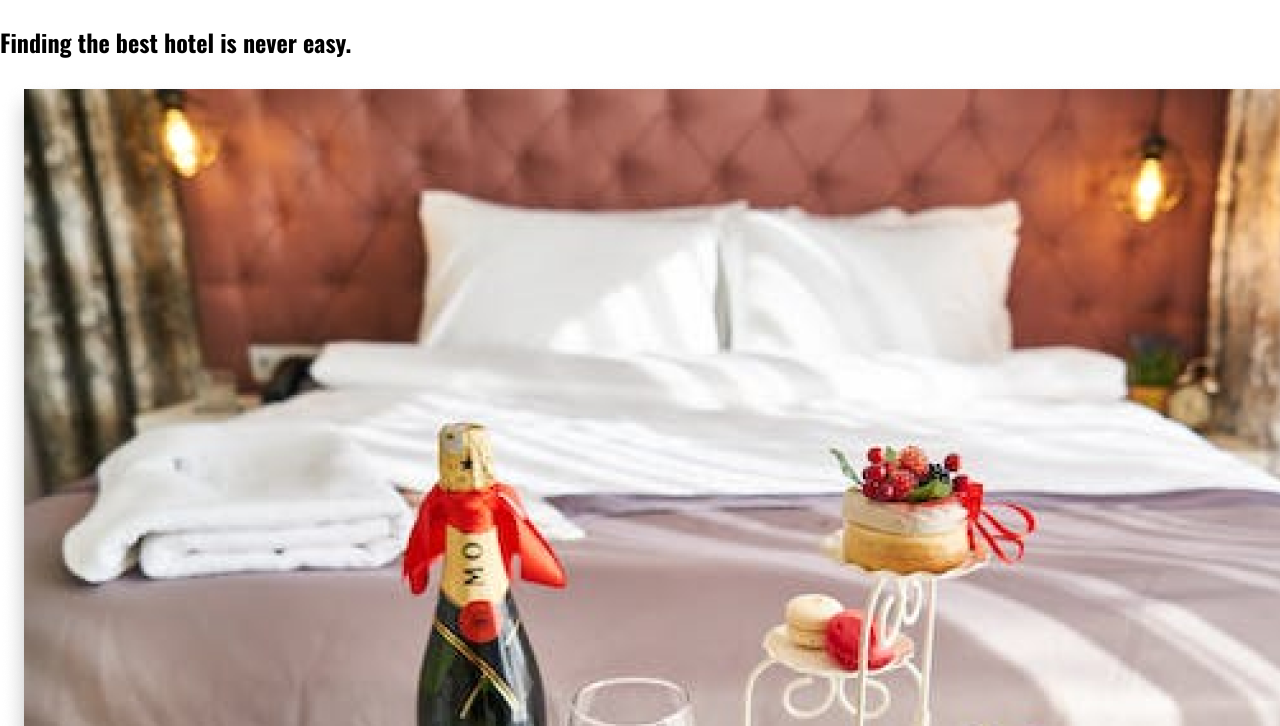
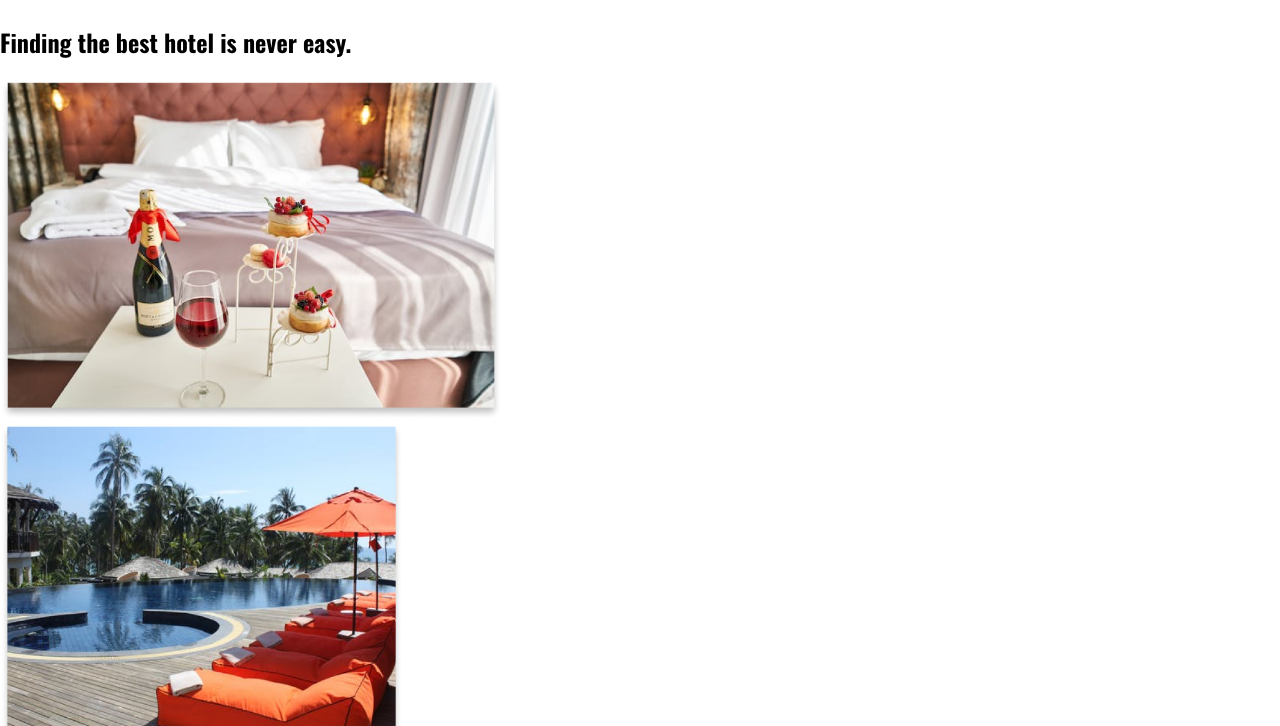
Before and after one commit to johnrhanzel/Zotel, a plain HTML site: page index.html in a window 1280 px wide. Shown: the part 74-800 px from the top of the page. Drawn offline with nearby package versions, Linux system fonts and the light colour scheme.

Commit message:
update css
- [PENDING] not yet done

```diff
--- a/styles.css
+++ b/styles.css
@@ -70,3 +70,13 @@ Ul {
     background-color: #000;
     color: #EB6440;
 }
+
+
+/* Home Section */
+.home {}
+
+
+
+.stack-images img {
+    height: 340px;
+}
```
